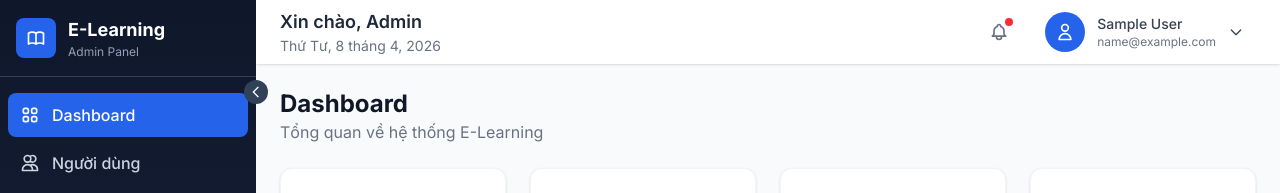
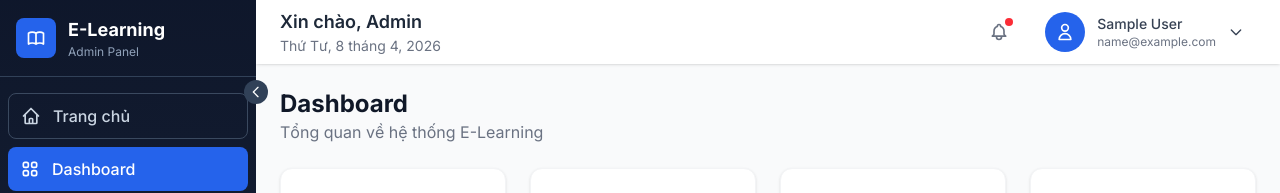
Before and after one commit to hGiangg04/E-Learning, a React (Vite) app in the folder frontend/: page /admin in a window 1280 px wide. Shown: the top 193 px of the page. Built offline with nearby package versions, Linux system fonts and the light colour scheme; no server answers; sample sign-in values are in the browser's storage.

Commit message:
feat(admin): Trang chủ từ sidebar, đăng nhập admin vào /admin, menu Quản lý Admin
Made-with: Cursor

```diff
--- a/frontend/src/components/Navbar.jsx
+++ b/frontend/src/components/Navbar.jsx
@@ -134,6 +134,15 @@ export default function Navbar() {
                     >
                       Khóa học của tôi
                     </Link>
+                    {user?.role === 'admin' && (
+                      <Link
+                        to="/admin"
+                        onClick={() => setIsUserMenuOpen(false)}
+                        className="block px-4 py-2 text-sm text-gray-700 hover:bg-gray-50"
+                      >
+                        Quản lý Admin
+                      </Link>
+                    )}
                     <hr className="my-2" />
                     <button
                       onClick={handleLogout}
@@ -202,6 +211,11 @@ export default function Navbar() {
                   <Link to="/my-courses" className="text-sm text-gray-600">
                     Khóa học của tôi
                   </Link>
+                  {user?.role === 'admin' && (
+                    <Link to="/admin" className="text-sm text-gray-600">
+                      Quản lý Admin
+                    </Link>
+                  )}
                   <button
                     onClick={handleLogout}
                     className="text-left text-sm text-red-600"
--- a/frontend/src/components/admin/AdminSidebar.jsx
+++ b/frontend/src/components/admin/AdminSidebar.jsx
@@ -54,6 +54,12 @@ const LessonIcon = () => (
 const LogoutIcon = () => (
   <svg className="w-5 h-5" fill="none" viewBox="0 0 24 24" stroke="currentColor">
     <path strokeLinecap="round" strokeLinejoin="round" strokeWidth={2} d="M17 16l4-4m0 0l-4-4m4 4H7m6 4v1a3 3 0 01-3 3H6a3 3 0 01-3-3V7a3 3 0 013-3h4a3 3 0 013 3v1" />
+  </svg>
+);
+
+const HomeIcon = () => (
+  <svg className="w-5 h-5" fill="none" viewBox="0 0 24 24" stroke="currentColor">
+    <path strokeLinecap="round" strokeLinejoin="round" strokeWidth={2} d="M3 12l2-2m0 0l7-7 7 7M5 10v10a1 1 0 001 1h3m10-11l2 2m-2-2v10a1 1 0 01-1 1h-3m-6 0a1 1 0 001-1v-4a1 1 0 011-1h2a1 1 0 011 1v4a1 1 0 001 1m-6 0h6" />
   </svg>
 );
 
@@ -117,6 +123,18 @@ export default function AdminSidebar({ isCollapsed, onToggle }) {
         {/* Navigation */}
         <nav className="flex-1 py-4 overflow-y-auto">
           <ul className="space-y-1 px-2">
+            <li>
+              <Link
+                to="/"
+                className="flex items-center gap-3 px-3 py-2.5 rounded-lg transition-all group text-slate-300 hover:bg-slate-700 hover:text-white border border-slate-600/80 mb-2"
+                title={isCollapsed ? 'Trang chủ' : undefined}
+              >
+                <span className="flex-shrink-0">
+                  <HomeIcon />
+                </span>
+                {!isCollapsed && <span className="font-medium truncate">Trang chủ</span>}
+              </Link>
+            </li>
             {menuItems.map((item) => {
               const isActive = location.pathname === item.path ||
                 (item.path !== '/admin' && location.pathname.startsWith(item.path));
--- a/frontend/src/pages/LoginPage.jsx
+++ b/frontend/src/pages/LoginPage.jsx
@@ -25,7 +25,8 @@ export default function LoginPage() {
       localStorage.setItem('token', payload.token);
       localStorage.setItem('user', JSON.stringify(payload.user));
       toast.success(res.data?.message || 'Đăng nhập thành công');
-      navigate(from, { replace: true });
+      const destination = payload.user?.role === 'admin' ? '/admin' : from;
+      navigate(destination, { replace: true });
       window.dispatchEvent(new Event('auth-changed'));
     } catch (err) {
       const msg = err.response?.data?.message || err.message || 'Đăng nhập thất bại';
```
